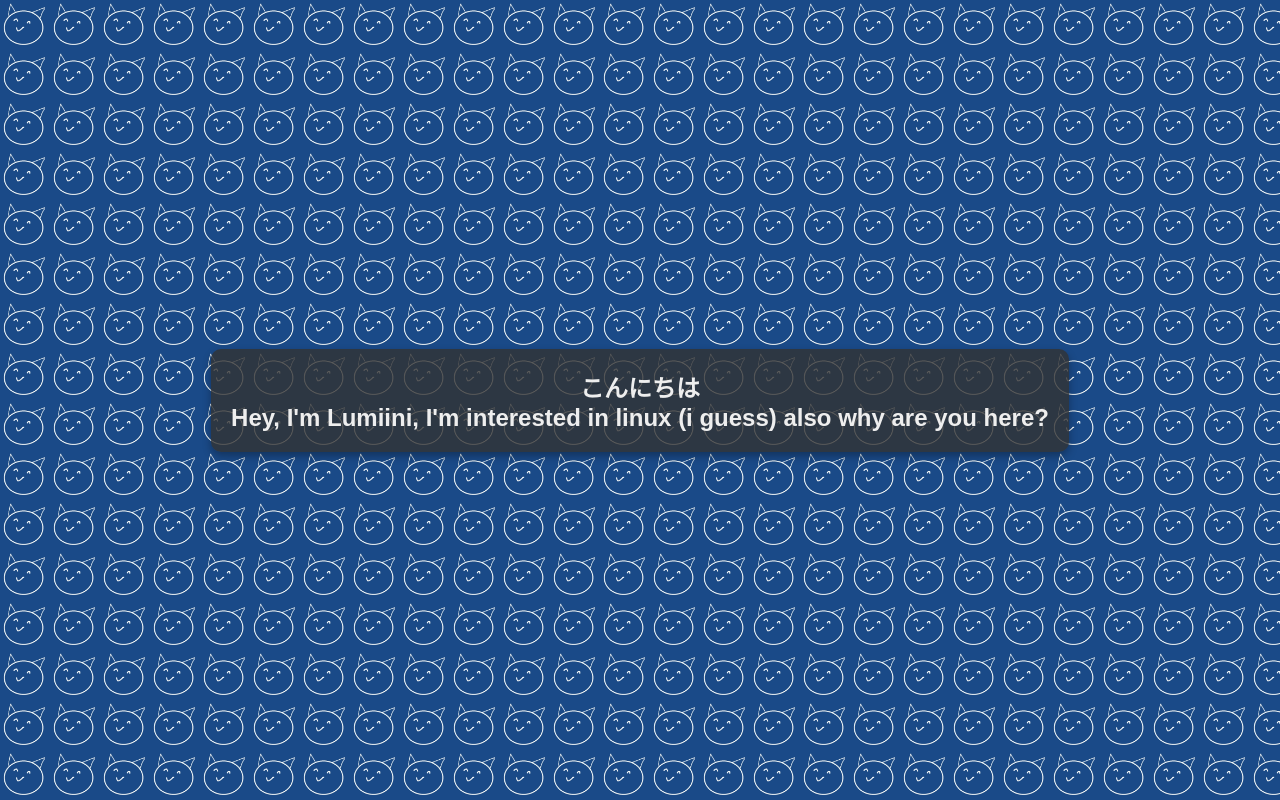
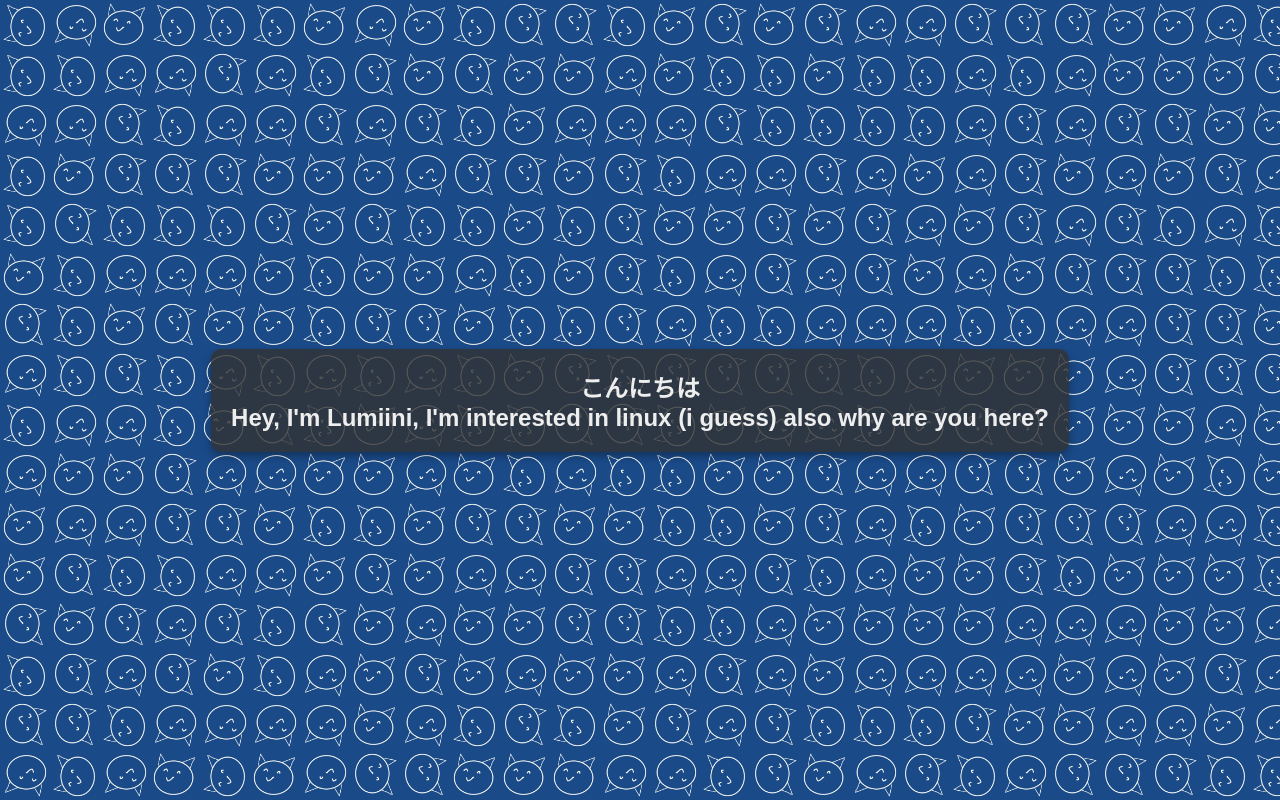
Before and after one commit to lumiini/lumiini.github.io, a plain HTML site: page index.html in a window 1280 px wide. Drawn offline with Linux system fonts and the light colour scheme.

Commit message:
Update index.html

```diff
--- a/index.html
+++ b/index.html
@@ -3,50 +3,129 @@
 <head>
     <meta charset="UTF-8">
     <meta name="viewport" content="width=device-width, initial-scale=1.0">
-    <title>my page</title>
+    <title>Lumiini's Page</title>
     <style>
         /* Basic styling for the body - Dark Mode */
         body {
-            margin: 0; /* Remove default margin */
-            padding: 0; /* Remove default padding */
-            font-family: sans-serif; /* Use a common sans-serif font */
-            color: #eee; /* Light text color for dark mode */
+            margin: 0;
+            padding: 0;
+            font-family: sans-serif;
+            color: #eee;
             background-color: #1a1a1a; /* Dark background color */
+            overflow: hidden; /* Hide any potential overflow from tiles */
+            position: relative; /* Needed for absolute positioning of tiles */
+            min-height: 100vh; /* Minimum height of the viewport */
             display: flex; /* Use flexbox to center content */
             justify-content: center; /* Center horizontally */
             align-items: center; /* Center vertically */
-            min-height: 100vh; /* Minimum height of the viewport */
-            background-image: url('a.jpg'); /* Set the background image */
-            background-repeat: repeat; /* Tile the image */
-            background-size: 50px 50px; /* Set the size of each tiled image (width height) */
-            /* Adjust '50px 50px' to your desired size */
-            /* You might want to add a background-blend-mode or overlay for better contrast with the tiled image in dark mode */
+        }
+
+        /* Container for the tiled images */
+        .tile-container {
+            position: absolute;
+            top: 0;
+            left: 0;
+            width: 100%;
+            height: 100%;
+            pointer-events: none; /* Allow clicks to pass through to the message container */
+            z-index: -1; /* Place behind the message container */
+        }
+
+        /* Style for each individual tile */
+        .tile {
+            position: absolute;
+            width: 50px; /* Match background-size width */
+            height: 50px; /* Match background-size height */
+            background-image: url('a.jpg');
+            background-size: cover; /* Ensure the image covers the tile area */
+            transition: transform 0.5s ease; /* Smooth rotation transition */
+            transform-origin: center; /* Rotate around the center of the tile */
         }
 
         /* Style for the container holding the message - Dark Mode */
         .message-container {
             background-color: rgba(50, 50, 50, 0.8); /* Darker semi-transparent background for readability */
-            padding: 20px; /* Add some padding around the text */
-            border-radius: 10px; /* Rounded corners for the container */
-            text-align: center; /* Center the text inside the container */
-            max-width: 80%; /* Limit the width of the container */
-            box-shadow: 0 4px 8px rgba(0, 0, 0, 0.3); /* Add a subtle shadow, maybe slightly darker for dark mode */
-            color: #eee; /* Ensure text inside container is light */
+            padding: 20px;
+            border-radius: 10px;
+            text-align: center;
+            max-width: 80%;
+            box-shadow: 0 4px 8px rgba(0, 0, 0, 0.3);
+            color: #eee;
+            position: relative; /* Ensure it's above the tiles */
+            z-index: 1;
         }
 
         /* Style for the message text */
         .message-container h1 {
-            margin: 0; /* Remove default margin from the heading */
-            font-size: 1.5em; /* Adjust font size */
+            margin: 0;
+            font-size: 1.5em;
         }
     </style>
 </head>
 <body>
+
+    <div class="tile-container">
+        </div>
 
     <div class="message-container">
         <h1>こんにちは</h1>
         <h1>Hey, I'm Lumiini, I'm interested in linux (i guess) also why are you here?</h1>
     </div>
 
+    <script>
+        document.addEventListener('DOMContentLoaded', () => {
+            const tileContainer = document.querySelector('.tile-container');
+            const tileSize = 50; // Must match the width and height in .tile CSS
+            const viewportWidth = window.innerWidth;
+            const viewportHeight = window.innerHeight;
+
+            // Calculate number of tiles needed
+            const numCols = Math.ceil(viewportWidth / tileSize);
+            const numRows = Math.ceil(viewportHeight / tileSize);
+
+            // Create and append tiles
+            for (let i = 0; i < numRows; i++) {
+                for (let j = 0; j < numCols; j++) {
+                    const tile = document.createElement('div');
+                    tile.classList.add('tile');
+
+                    // Position the tile
+                    tile.style.top = `${i * tileSize}px`;
+                    tile.style.left = `${j * tileSize}px`;
+
+                    // Randomly rotate the tile
+                    const rotation = Math.floor(Math.random() * 4) * 90; // 0, 90, 180, or 270 degrees
+                    tile.style.transform = `rotate(${rotation}deg)`;
+
+                    tileContainer.appendChild(tile);
+                }
+            }
+
+            // Optional: Regenerate tiles on window resize for responsiveness
+            window.addEventListener('resize', () => {
+                // Clear existing tiles
+                tileContainer.innerHTML = '';
+
+                // Recalculate and create new tiles
+                const newViewportWidth = window.innerWidth;
+                const newViewportHeight = window.innerHeight;
+                const newNumCols = Math.ceil(newViewportWidth / tileSize);
+                const newNumRows = Math.ceil(newViewportHeight / tileSize);
+
+                for (let i = 0; i < newNumRows; i++) {
+                    for (let j = 0; j < newNumCols; j++) {
+                        const tile = document.createElement('div');
+                        tile.classList.add('tile');
+                        tile.style.top = `${i * tileSize}px`;
+                        tile.style.left = `${j * tileSize}px`;
+                        const rotation = Math.floor(Math.random() * 4) * 90;
+                        tile.style.transform = `rotate(${rotation}deg)`;
+                        tileContainer.appendChild(tile);
+                    }
+                }
+            });
+        });
+    </script>
+
 </body>
 </html>
```
